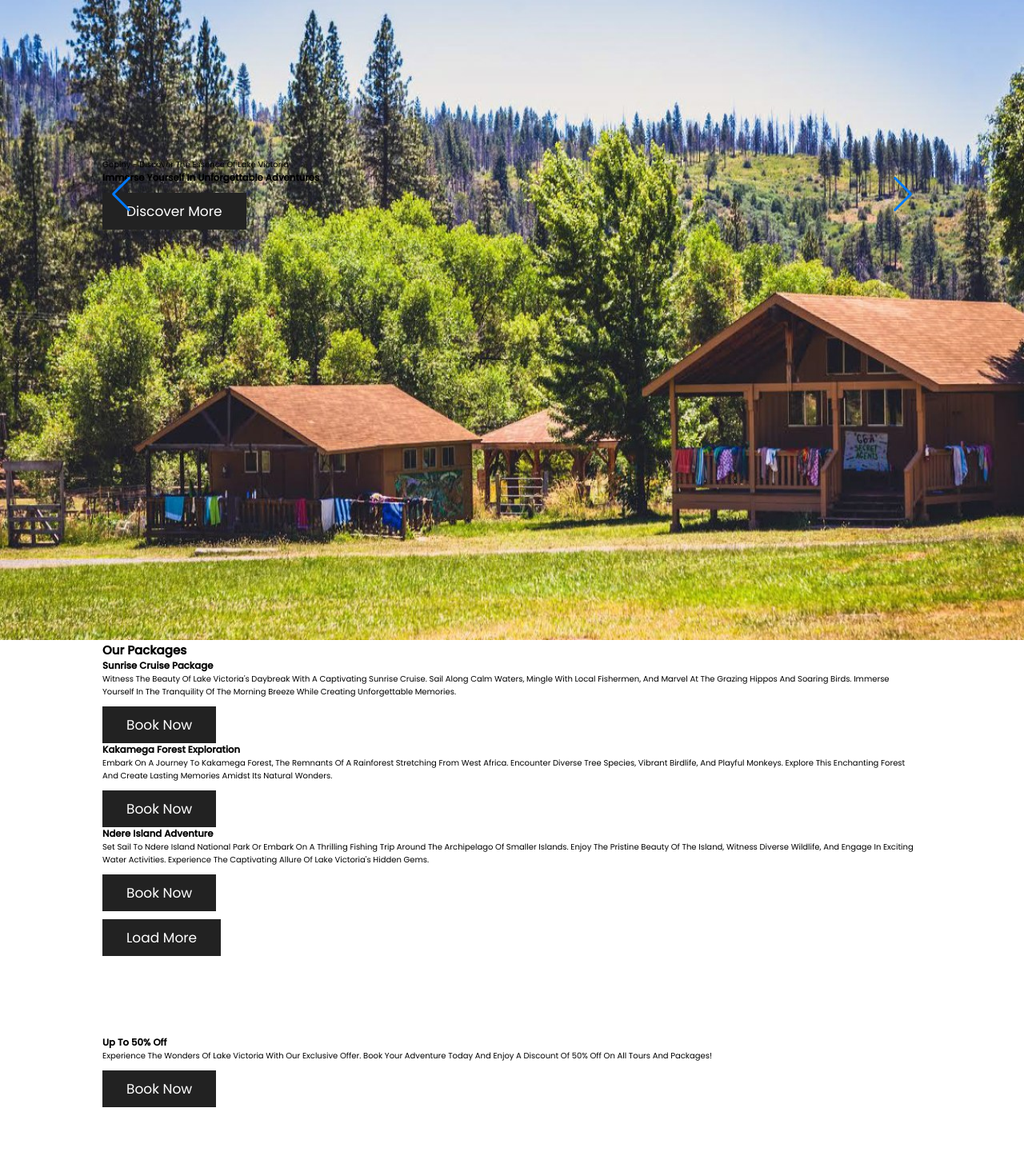
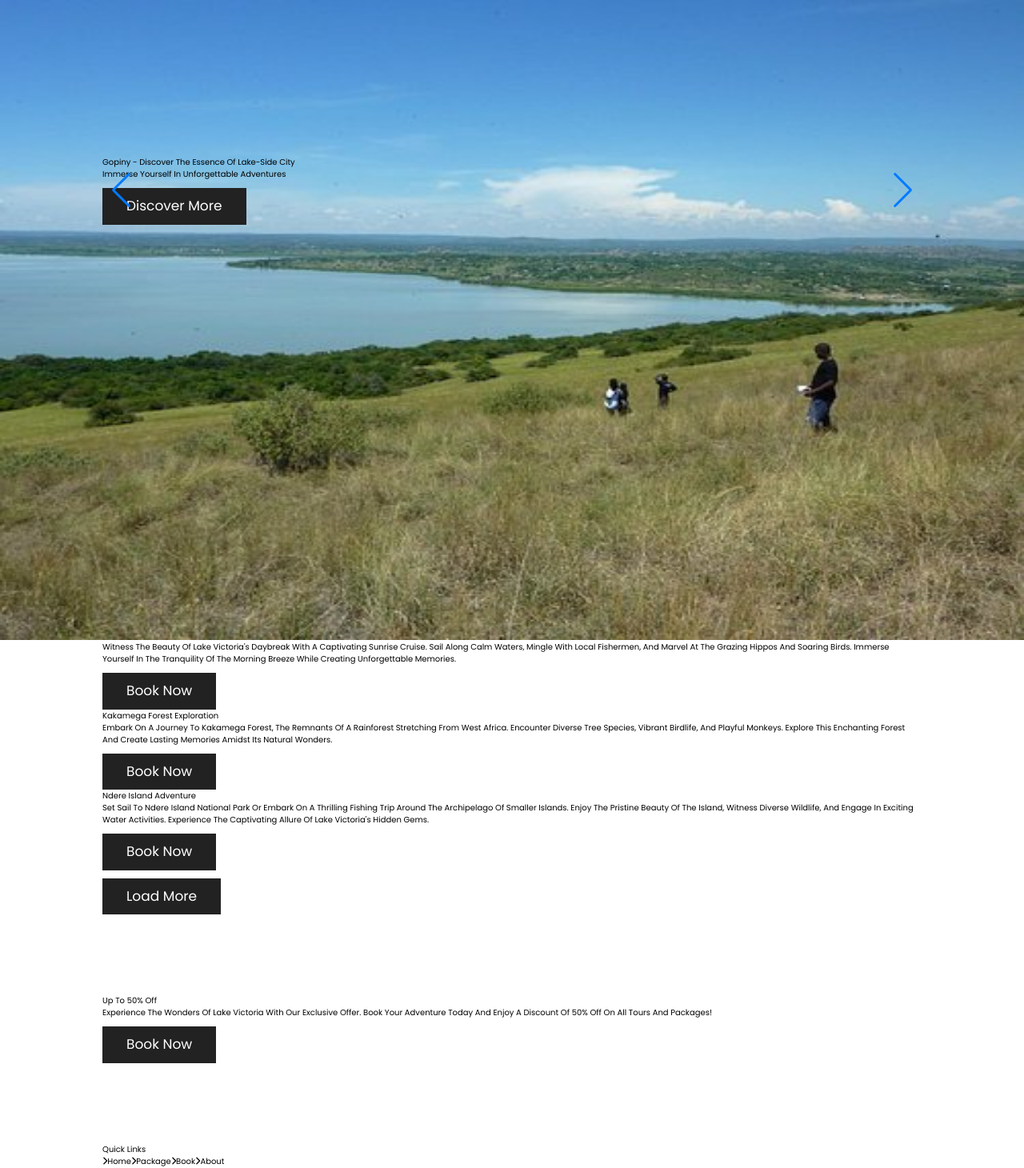
Before and after one commit to cave-o/NEXT-API-ROUTES, a Next.js app: page / in a window 1280 px wide. Shown: the top 1460 px of the page at 80% size. Built offline with nearby package versions, Linux system fonts and the light colour scheme.

Commit message:
multi changes

```diff
--- a/src/cmps/footer.tsx
+++ b/src/cmps/footer.tsx
@@ -7,6 +7,7 @@ import { faFacebook} from "@fortawesome/free-brands-svg-icons"
 import { faTwitter } from "@fortawesome/free-brands-svg-icons"
 import { faInstagram } from "@fortawesome/free-brands-svg-icons"
 import { faLinkedin } from "@fortawesome/free-brands-svg-icons"
+import Link from 'next/link';
 
 function Footer() {
   return (
@@ -16,8 +17,8 @@ function Footer() {
                 <h3>Quick Links</h3>
                 <a href="/home-page"><FontAwesomeIcon icon={faChevronRight}></FontAwesomeIcon>Home</a>
                 <a href="/package"><FontAwesomeIcon icon={faChevronRight}></FontAwesomeIcon>Package</a>
-                <a href="/book"><FontAwesomeIcon icon={faChevronRight}></FontAwesomeIcon>Book</a>
-                <a href="/about"><FontAwesomeIcon icon={faChevronRight}></FontAwesomeIcon>About</a>
+                <Link href="/book"><FontAwesomeIcon icon={faChevronRight}></FontAwesomeIcon>Book</Link>
+                <Link href="/about"><FontAwesomeIcon icon={faChevronRight}></FontAwesomeIcon>About</Link>
             </div>
             <div className="box">
                 <h3>Extra Links</h3>
--- a/src/cmps/home-about.tsx
+++ b/src/cmps/home-about.tsx
@@ -1,5 +1,6 @@
-import aboutImg from "../imgs/about-img.jpg"
+import aboutImg from "../imgs/cleanlake.jpg"
 import Image from 'next/image'
+import Link from 'next/link';
 
 function HomeAbout() {
     return (
@@ -12,7 +13,7 @@ function HomeAbout() {
                 <p>
                 Experience the wonders of Lake Victoria with us. Explore breathtaking landscapes, immerse in authentic cultural encounters, and create lasting memories. Join Gopiny Experience today.
                 </p>
-                <a href="/about" className="btn">read more</a>
+                <Link href="/about" className="btn">read more</Link>
             </article>
         </section>
     )
--- a/src/cmps/home-package.tsx
+++ b/src/cmps/home-package.tsx
@@ -1,7 +1,8 @@
-import img1 from "../imgs/img-1.jpg"
+import img1 from "../imgs/fam-boat-rides.jpg"
 import img2 from "../imgs/img-2.jpg"
-import img3 from "../imgs/img-3.jpg"
+import img3 from "../imgs/ndere-island.jpg"
 import Image from 'next/image'
+import Link from 'next/link';
 
 function HomePackage() {
     return (
@@ -17,7 +18,7 @@ function HomePackage() {
                         <p>
                         Witness the beauty of Lake Victoria&apos;s daybreak with a captivating sunrise cruise. Sail along calm waters, mingle with local fishermen, and marvel at the grazing hippos and soaring birds. Immerse yourself in the tranquility of the morning breeze while creating unforgettable memories.
                         </p>
-                        <a href="/book" className="btn">book now</a>
+                        <Link href="/book" className="btn">book now</Link>
                     </article>
                 </div>
                 <div className="box">
@@ -29,7 +30,7 @@ function HomePackage() {
                         <p>
                         Embark on a journey to Kakamega Forest, the remnants of a rainforest stretching from West Africa. Encounter diverse tree species, vibrant birdlife, and playful monkeys. Explore this enchanting forest and create lasting memories amidst its natural wonders.
                         </p>
-                        <a href="/book" className="btn">book now</a>
+                        <Link href="/book" className="btn">book now</Link>
                     </article>
                 </div>
                 <div className="box">
@@ -41,7 +42,7 @@ function HomePackage() {
                         <p>
                         Set sail to Ndere Island National Park or embark on a thrilling fishing trip around the archipelago of smaller islands. Enjoy the pristine beauty of the island, witness diverse wildlife, and engage in exciting water activities. Experience the captivating allure of Lake Victoria&apos;s hidden gems.
                         </p>
-                        <a href="/book" className="btn">book now</a>
+                        <Link href="/book" className="btn">book now</Link>
                     </article>
                 </div>
             </div>
--- a/src/cmps/home-swiper.tsx
+++ b/src/cmps/home-swiper.tsx
@@ -24,7 +24,7 @@ function HomeSwiper() {
             >
                 <SwiperSlide className='swiper-slide-1'>
                     <div className="slide">
-                        <span>Gopiny - Discover the Essence of Lake Victoria</span>
+                        <span>Gopiny - Discover the Essence of Lake-side City</span>
                         <h3>Immerse Yourself in Unforgettable Adventures</h3>
                         <Link href="/tours"
                className="btn">discover more
@@ -34,7 +34,7 @@ function HomeSwiper() {
                 <SwiperSlide className='swiper-slide-2'>
                     <div className="slide">
                         <span>Gopiny - Unleash Your Spirit of Exploration</span>
-                        <h3>Explore the Hidden Treasures of Kisumu</h3>
+                        <h3>Explore Hidden Treasures</h3>
                         <Link href="/tours"
                className="btn">discover more
             </Link>
@@ -43,7 +43,7 @@ function HomeSwiper() {
                 <SwiperSlide className='swiper-slide-3'>
                     <div className="slide">
                         <span>Gopiny - Your Gateway to Extraordinary Experiences</span>
-                        <h3>Embark on Memorable Journeys in Western Kenya</h3>
+                        <h3>Embark on Memorable Journeys</h3>
                         <Link href="/tours"
                className="btn">discover more
             </Link>
--- a/src/cmps/tour-preview.tsx
+++ b/src/cmps/tour-preview.tsx
@@ -1,4 +1,5 @@
 import Image from 'next/image';
+import Link from 'next/link';
 
 interface ITour {
   id: number;
@@ -20,7 +21,7 @@ export default function TourPreview({ tour }: TourPreviewProps) {
       <article>
         <h3>{tour.title}</h3>
         <p>{tour.content}</p>
-        <a href="/book" className="btn">book now</a>
+        <Link href="/book" className="btn">book now</Link>
       </article>
     </li>
   );
--- a/src/data/tours.ts
+++ b/src/data/tours.ts
@@ -28,5 +28,25 @@ export const tours = [
       "title": "Ndere Island Adventure",
       "content": "Set sail to Ndere Island National Park or embark on a thrilling fishing trip around the archipelago of smaller islands. Enjoy the pristine beauty of the island, witness diverse wildlife, and engage in exciting water activities.",
       "imgUrl": "/src/imgs/home-slide-2.jpg"
+    },
+    {
+      "id": 6,
+      "title": "Avian Paradise Expedition",
+      "content": "Embark on a captivating bird watching tour through lush forests, tranquil wetlands, and scenic coastal regions. Discover a myriad of colorful avian species in their natural habitats, accompanied by experienced ornithologists.",
+      "imgUrl": "/src/imgs/robin-chat.jpg"
+    },
+    {
+      "id": 7,
+      "title": "Wilderness Safari Excursion",
+      "content": "Immerse yourself in the wonders of nature on our thrilling wildlife watching tour. Traverse through rugged terrains and encounter magnificent creatures like lions, elephants, giraffes, and more. Our experienced guides will lead you to the best vantage points to observe and photograph these remarkable animals in their natural habitats.",
+      "imgUrl": "/src/imgs/wildlife-watching-tour.jpg"
+    },
+    {
+      "id": 8,
+      "title": "Historic City Stroll",
+      "content": "Take a captivating walk through the historic streets of our city. Uncover the rich heritage and architectural marvels as our knowledgeable guides share intriguing stories and anecdotes about famous landmarks, cultural sites, and local traditions. Experience the vibrant atmosphere of the city and capture memorable moments along the way.",
+      "imgUrl": "/src/imgs/city-walk-tour.jpg"
     }
+
+
 ]
--- a/src/styles/cmps/home-swiper.css
+++ b/src/styles/cmps/home-swiper.css
@@ -1,13 +1,13 @@
 .home-swiper .swiper-slide-1 {
-    background: url(../../imgs/home-slide-1.jpg) no-repeat;
+    background: url(../../imgs/fam-boat-rides.jpg) no-repeat;
 }
 
 .home-swiper .swiper-slide-2 {
-    background: url(../../imgs/home-slide-2.jpg) no-repeat;
+    background: url(../../imgs/monkeyrocks.jpg) no-repeat;
 }
 
 .home-swiper .swiper-slide-3 {
-    background: url(../../imgs/home-slide-3.jpg) no-repeat;
+    background: url(../../imgs/kit-mikayi.jpg) no-repeat;
 }
 
 .home-swiper {
@@ -38,7 +38,7 @@
 .home-swiper .slide span {
     display: block;
     font-size: 3rem;
-    color: var(--light-white);
+    color: var(--black);
     padding-bottom: 1rem;
     animation: fadeIn .2s linear backwards .2s;
     -webkit-text-stroke: rgb(0, 0, 0) 0.5px;
--- a/src/styles/globals.css
+++ b/src/styles/globals.css
@@ -1,6 +1,12 @@
 
 
 @import url('https://fonts.googleapis.com/css2?family=Poppins:wght@100;200;300;400;500&display=swap');
+
+@tailwind base;
+@tailwind components;
+@tailwind utilities;
+
+
 
 :root {
   --main-color: #8e44ad;
```
Also changed, not shown: src/cmps/review-list.tsx (+38 -0 lines), src/services/reviewService.ts (+7 -1 lines), src/imgs/kericho.jpg (added), src/imgs/robin-chat.jpg (added).
